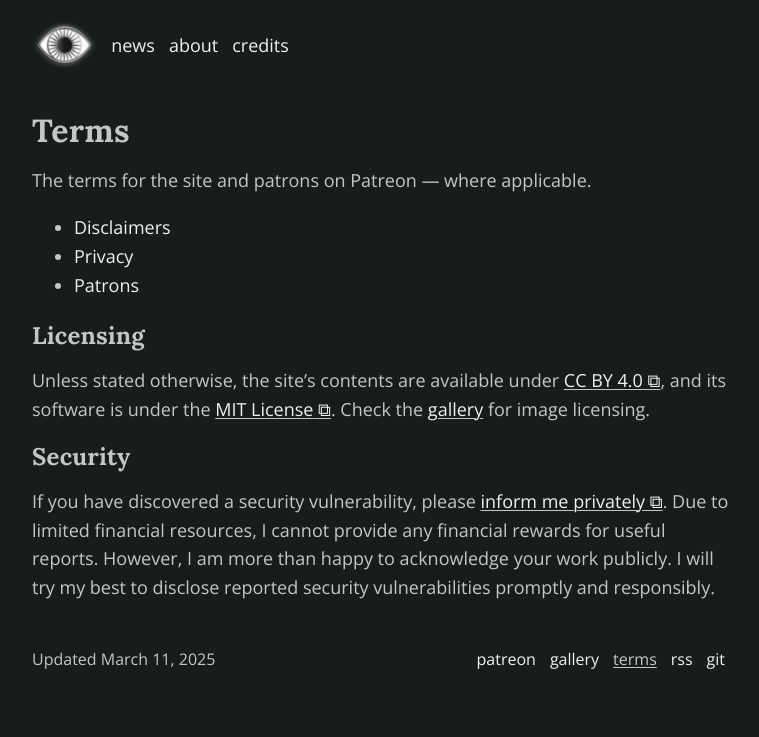
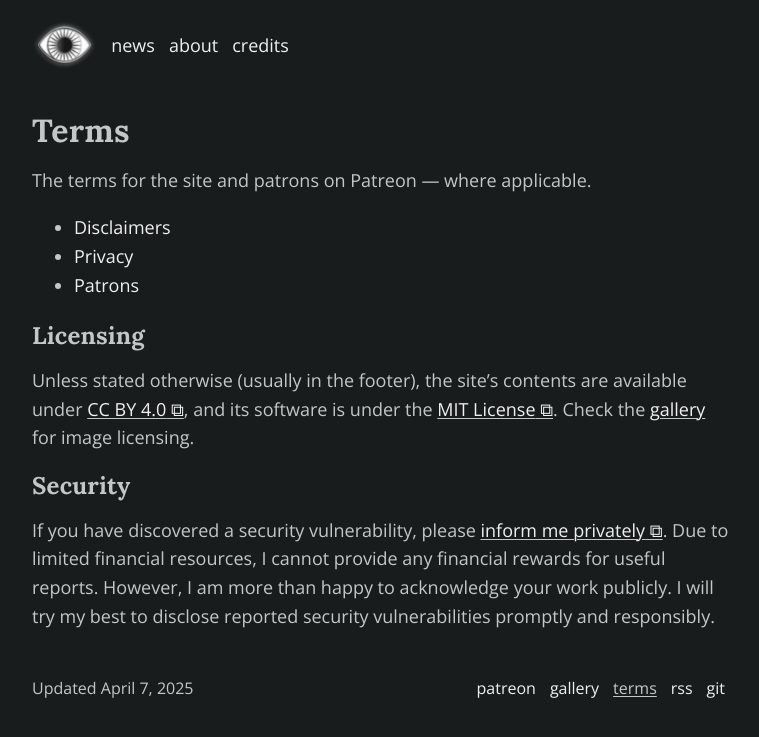
Before and after one commit to schizoidnightmares/schizoidnightmares.com, a Jekyll site: the page built from terms/index.md, in a window 1280 px wide. Shown: the top 737 px of the page, without its empty margins (258-1017 px from the left). Built offline with Jekyll 4.4.1, drawn with Linux system fonts in a browser that asks for light colours.

Commit message:
clarifying presence of copyright notice

```diff
--- a/terms/index.md
+++ b/terms/index.md
@@ -1,7 +1,7 @@
 ---
 title: Terms
 description: General terms for users
-last_modified_at: March 11, 2025
+last_modified_at: April 7, 2025
 ---
 
 # Terms
@@ -13,7 +13,7 @@ The terms for the site and patrons on Patreon — where applicable.
 {: .plainlinks}
 
 ## Licensing
-Unless stated otherwise, the site's contents are available under <a href="https://creativecommons.org/licenses/by/4.0/" target="_blank">CC BY 4.0</a>, and its software is under the <a href="https://choosealicense.com/licenses/mit/" target="_blank">MIT License</a>. Check the [gallery](/gallery/) for image licensing.
+Unless stated otherwise (usually in the footer), the site's contents are available under <a href="https://creativecommons.org/licenses/by/4.0/" target="_blank">CC BY 4.0</a>, and its software is under the <a href="https://choosealicense.com/licenses/mit/" target="_blank">MIT License</a>. Check the [gallery](/gallery/) for image licensing.
 
 ## Security
 If you have discovered a security vulnerability, please <a href="https://tally.so/r/mOaDRp" target="_blank">inform me privately</a>. Due to limited financial resources, I cannot provide any financial rewards for useful reports. However, I am more than happy to acknowledge your work publicly. I will try my best to disclose reported security vulnerabilities promptly and responsibly.
```
